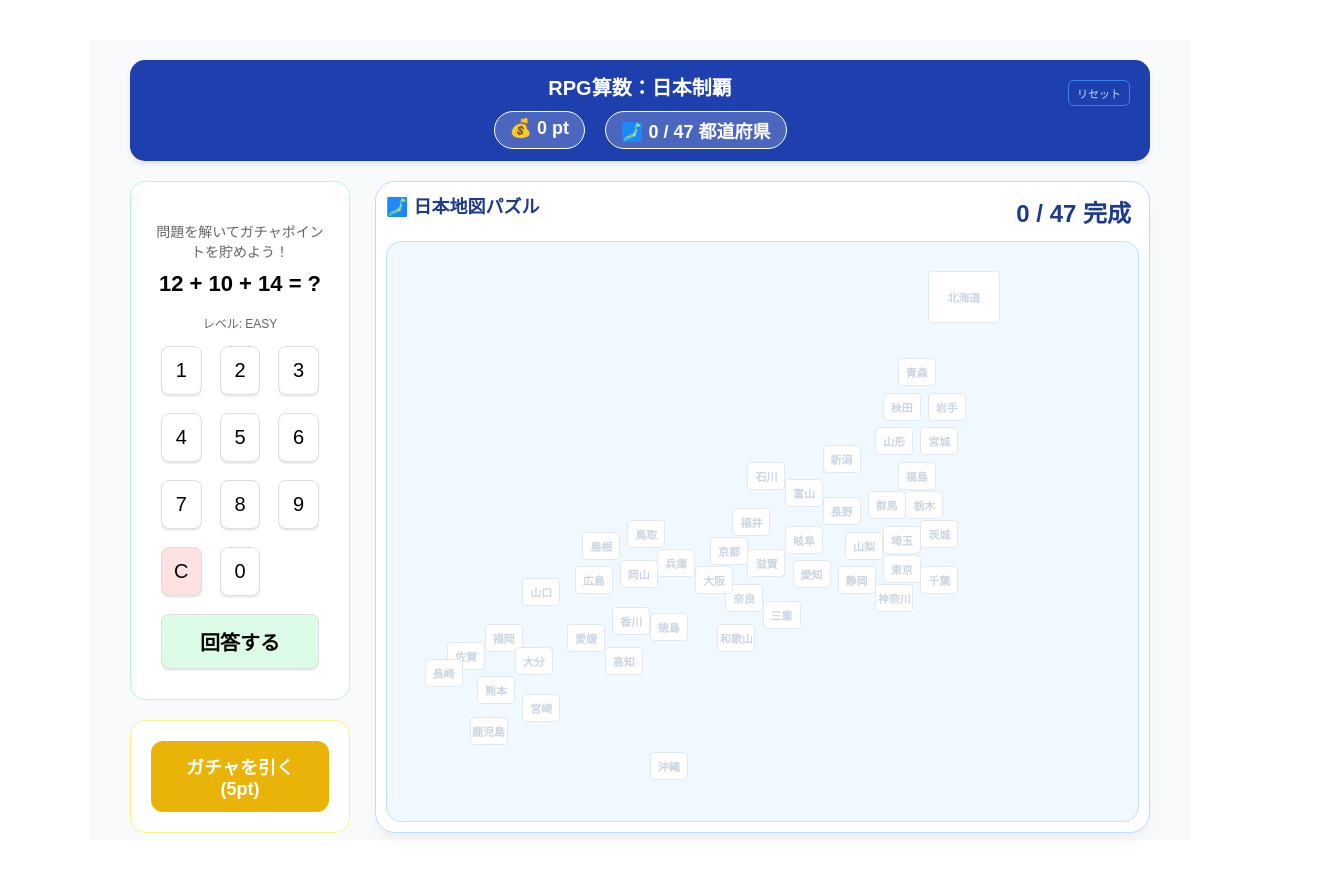
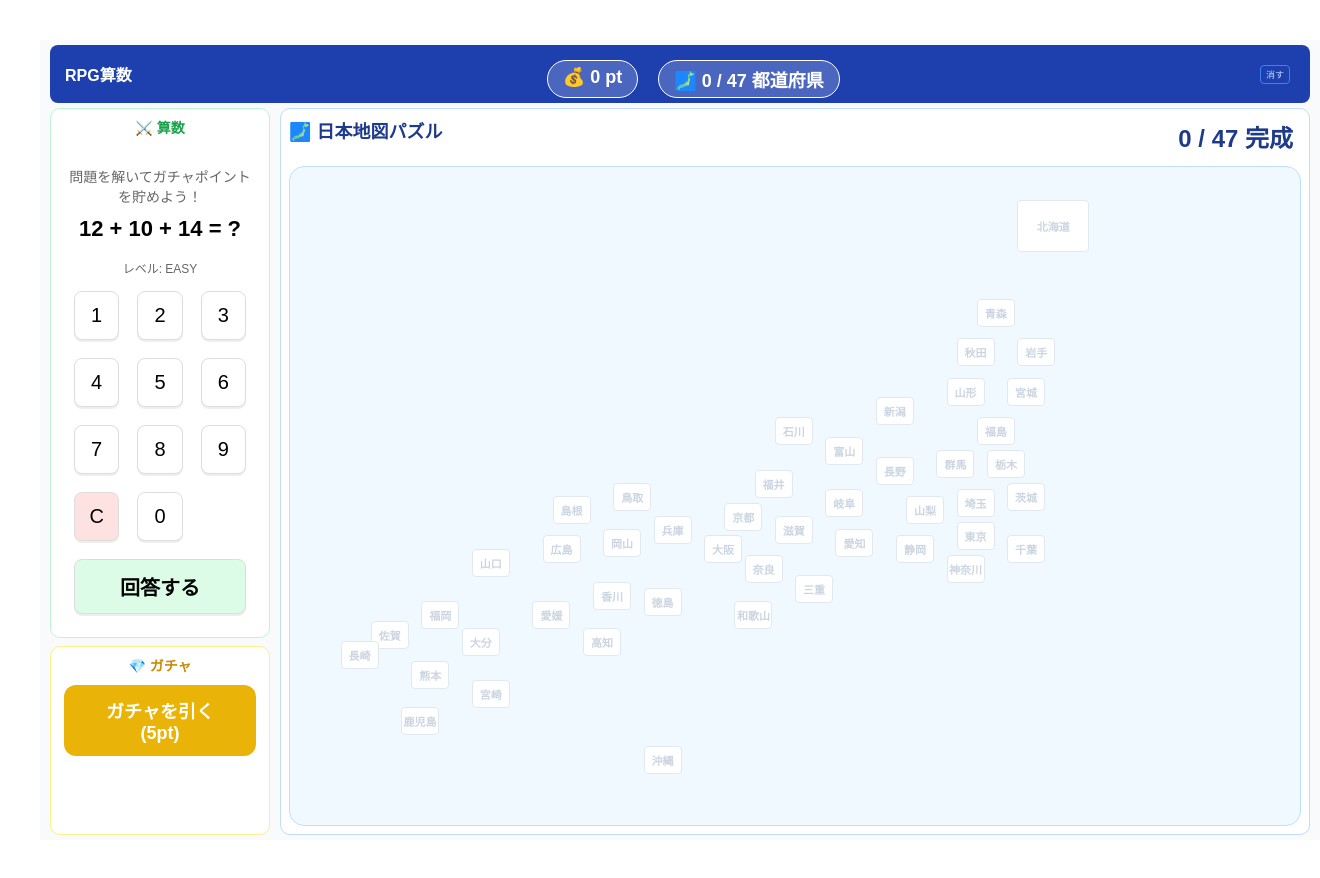
Before and after one commit to kotani6053/manaho0610, a React (Vite) app: page / in a window 1280 px wide. Shown: the whole page, 1320 px wide, since content can reach past the window. Built offline with nearby package versions, Linux system fonts and the light colour scheme; the HTML template or start-up script is replaced by a standard one.

Commit message:
Update App.jsx

```diff
--- a/src/App.jsx
+++ b/src/App.jsx
@@ -21,59 +21,44 @@ function App() {
   }, [points, obtained]);
 
   const handleReset = () => {
-    if (window.confirm("これまでの記録をすべて消して最初からやり直しますか？")) {
-      setObtained([]);
-      setPoints(0);
-      localStorage.clear();
+    if (window.confirm("リセットしますか？")) {
+      setObtained([]); setPoints(0); localStorage.clear();
     }
   };
 
   return (
     <div style={{
-      height: '100vh',
-      width: '100vw',
-      display: 'flex',
-      flexDirection: 'column',
-      padding: '20px 40px',
-      boxSizing: 'border-box',
-      backgroundColor: '#f8fafc',
-      maxWidth: '1100px', // デスクトップで横に広がりすぎない
-      margin: '0 auto'
+      height: '100vh', width: '100vw', display: 'flex', flexDirection: 'column',
+      padding: '5px 10px', boxSizing: 'border-box', backgroundColor: '#f8fafc', overflow: 'hidden'
     }}>
+      {/* ヘッダーをスリム化 */}
       <header style={{
-        textAlign: 'center',
-        padding: '12px',
-        backgroundColor: '#1e40af',
-        color: 'white',
-        borderRadius: '15px',
-        marginBottom: '20px',
-        position: 'relative',
-        boxShadow: '0 4px 6px -1px rgba(0,0,0,0.1)'
+        display: 'flex', justifyContent: 'space-between', alignItems: 'center',
+        padding: '5px 15px', backgroundColor: '#1e40af', color: 'white', borderRadius: '8px', marginBottom: '5px'
       }}>
-        <h1 style={{ margin: 0, fontSize: '20px' }}>RPG算数：日本制覇</h1>
+        <h1 style={{ margin: 0, fontSize: '16px' }}>RPG算数</h1>
         <ScoreBoard points={points} collectionCount={obtained.length} />
-        <button onClick={handleReset} style={{ position: 'absolute', right: '15px', top: '15px', fontSize: '11px', color: '#bfdbfe', background: 'none', border: '1px solid #3b82f6', borderRadius: '6px', cursor: 'pointer', padding: '4px 8px' }}>リセット</button>
+        <button onClick={handleReset} style={{ fontSize: '9px', color: '#bfdbfe', background: 'none', border: '1px solid #3b82f6', borderRadius: '4px', cursor: 'pointer', padding: '2px 5px' }}>消す</button>
       </header>
 
-      <div style={{ display: 'grid', gridTemplateColumns: '220px 1fr', gap: '25px', flex: 1, minHeight: 0 }}>
-        {/* 左側：操作パネル */}
-        <div style={{ display: 'flex', flexDirection: 'column', gap: '20px' }}>
-          <section style={{ padding: '15px', border: '1px solid #bbf7d0', borderRadius: '15px', backgroundColor: 'white' }}>
+      <div style={{ display: 'grid', gridTemplateColumns: '220px 1fr', gap: '10px', flex: 1, minHeight: 0 }}>
+        {/* 左側：算数とガチャ */}
+        <div style={{ display: 'flex', flexDirection: 'column', gap: '8px', minHeight: 0 }}>
+          <section style={{ padding: '8px', border: '1px solid #bbf7d0', borderRadius: '10px', backgroundColor: 'white', flex: 1 }}>
+            <h2 style={{ margin: '0 0 5px 0', fontSize: '14px', color: '#16a34a' }}>⚔️ 算数</h2>
             <Game onWin={(pts) => setPoints(prev => prev + pts)} />
           </section>
-          <section style={{ padding: '15px', border: '1px solid #fef08a', borderRadius: '15px', backgroundColor: 'white' }}>
+
+          <section style={{ padding: '8px', border: '1px solid #fef08a', borderRadius: '10px', backgroundColor: 'white', flex: 1 }}>
+            <h2 style={{ margin: '0 0 5px 0', fontSize: '14px', color: '#ca8a04' }}>💎 ガチャ</h2>
             <Gacha points={points} setPoints={setPoints} obtained={obtained} setObtained={setObtained} />
           </section>
         </div>
 
-        {/* 右側：地図エリア（ここがSVGで綺麗に表示される） */}
+        {/* 右側：地図エリア */}
         <section style={{
-          padding: '10px',
-          border: '1px solid #bfdbfe',
-          borderRadius: '20px',
-          backgroundColor: 'white',
-          boxShadow: '0 10px 15px -3px rgba(0,0,0,0.05)',
-          overflow: 'hidden'
+          padding: '8px', border: '1px solid #bfdbfe', borderRadius: '10px',
+          backgroundColor: 'white', display: 'flex', flexDirection: 'column', minHeight: 0
         }}>
           <MapCollection obtained={obtained} />
         </section>
```
